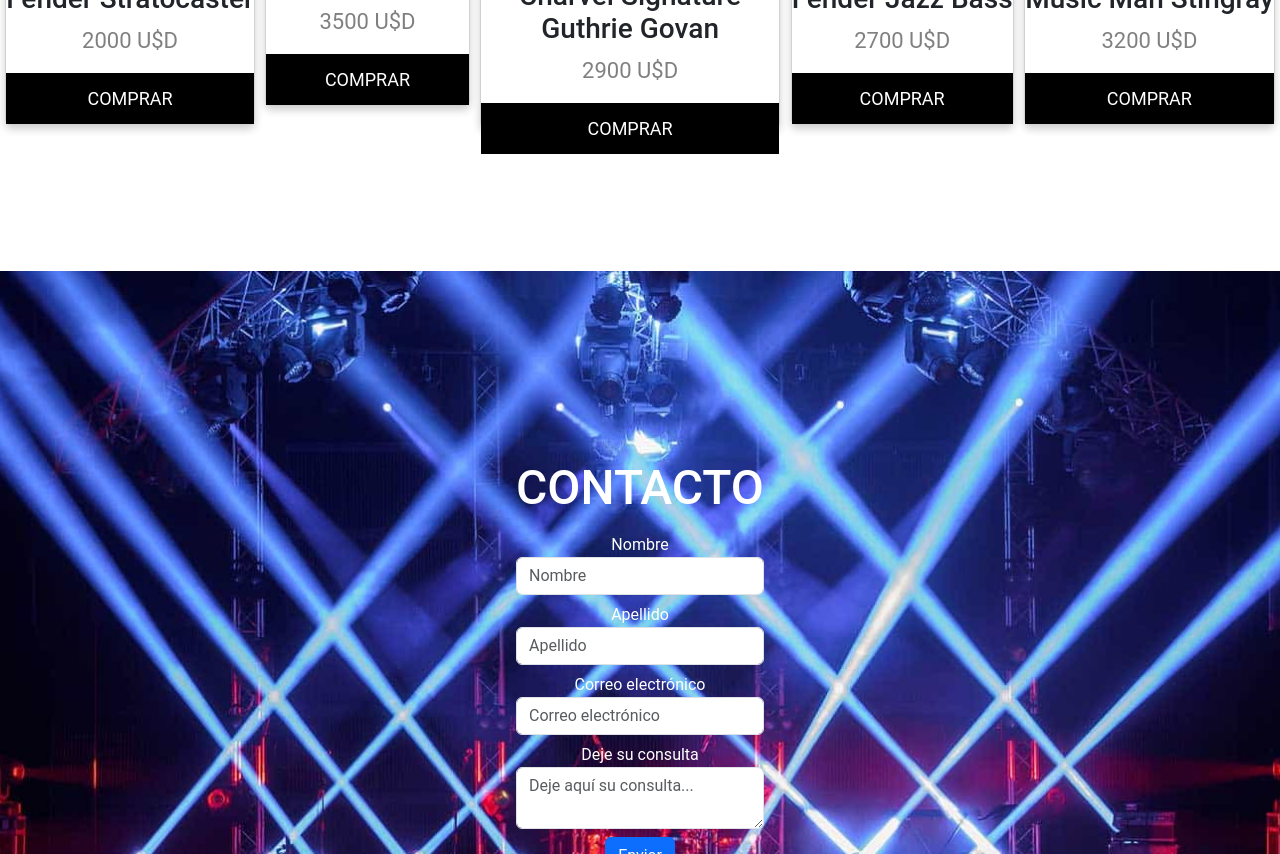
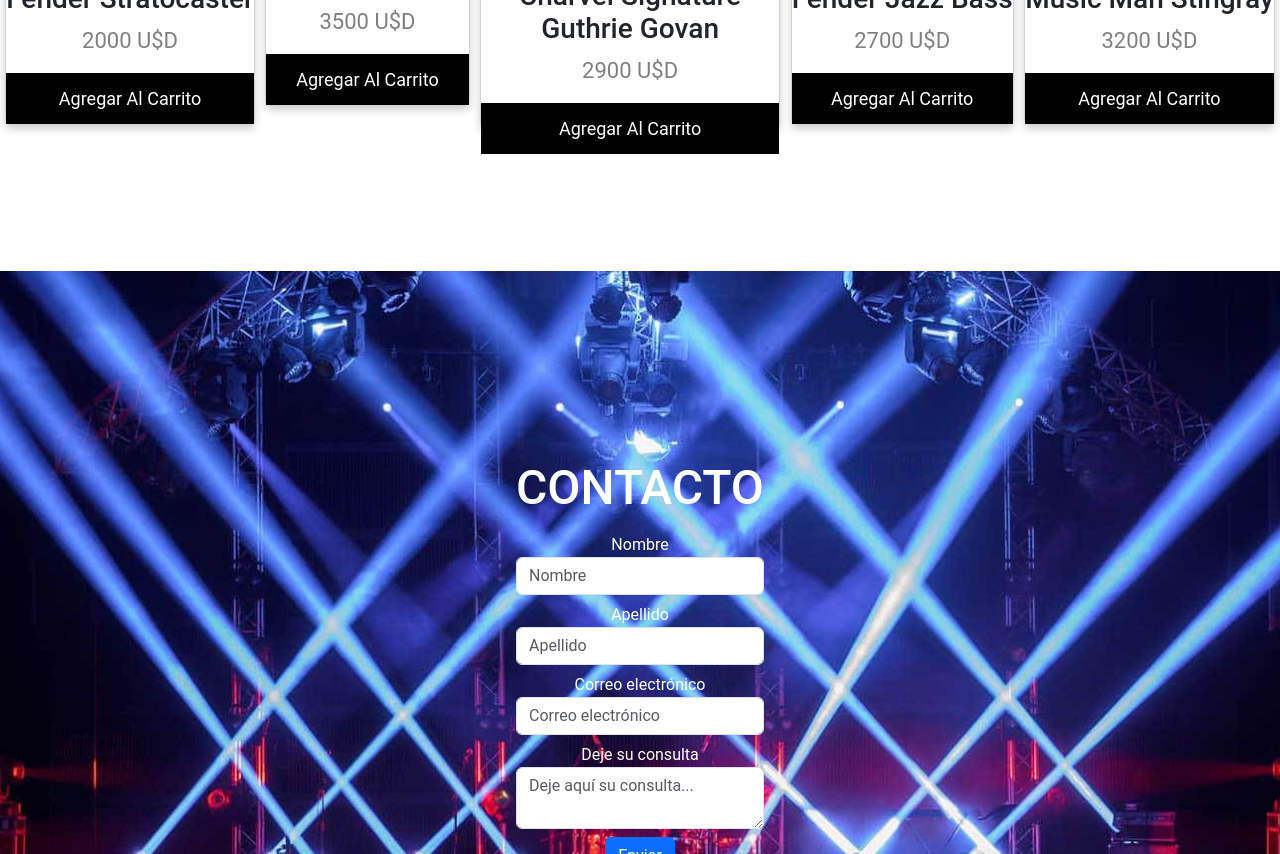
Before and after one commit to nahuelpardini/preEntrega2_Nahuel_Pardini_js, a plain HTML site: page index.html in a window 1280 px wide. Shown: the part 1595-2449 px from the top of the page. Drawn offline with nearby package versions, Linux system fonts and the light colour scheme.

Commit message:
botones aregar al carrito

```diff
--- a/js/script.js
+++ b/js/script.js
@@ -19,13 +19,13 @@ productos.forEach((producto) => {
 
     contenidoTienda.append(contenido);
 
-    let comprar = document.createElement("button");
-    comprar.innerText = "COMPRAR";
-    comprar.className = "comprar";
+    let agregarAlCarrito = document.createElement("button");
+    agregarAlCarrito.innerText = "Agregar Al Carrito";
+    agregarAlCarrito.className = "agregarAlCarrito";
 
-    contenido.append(comprar);
+    contenido.append(agregarAlCarrito);
 
-    comprar.addEventListener("click", () =>{
+    agregarAlCarrito.addEventListener("click", () =>{
 
     const repetir = carrito.some((repetirProducto) => repetirProducto.id === producto.id);
 
```
Also changed, not shown: index.html (line endings or trailing spaces).
